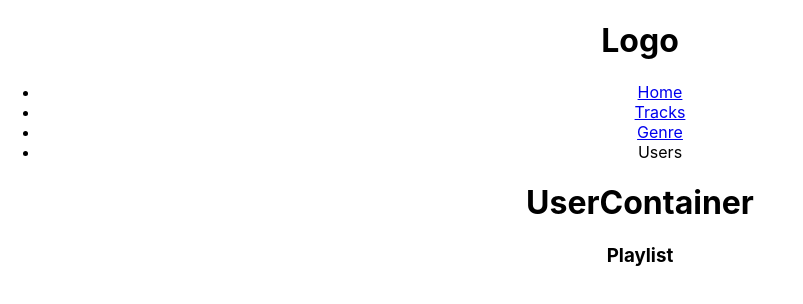
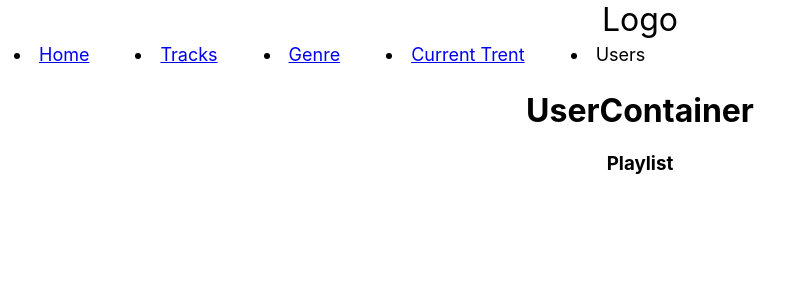
Before and after one commit to bendesousa/frontend_project_group4, a React (Create React App) app: page /playlist in a window 1280 px wide. Shown: the top 304 px of the page, without its empty margins (0-803 px from the left). Built offline with nearby package versions, Linux system fonts and the light colour scheme; no server answers.

Commit message:
nav CSS added

```diff
--- a/src/App.css
+++ b/src/App.css
@@ -1,3 +1,61 @@
+/* Nav bar Styleing*/
+ /* NAVBAR STYLING STARTS */
+.navbar {
+  display: flex;
+  align-items: center;
+  justify-content: space-between;
+  padding: 20px;
+  background-color: teal;
+  color: #fff;
+ }
+ .nav-links a {
+  color: #fff;
+ }
+ /* LOGO */
+ .logo {
+  font-size: 32px;
+ }
+ /* NAVBAR MENU */
+ .menu {
+  display: flex;
+  gap: 1em;
+  font-size: 18px;
+ }
+ .menu li:hover {
+  background-color: #4c9e9e;
+  border-radius: 5px;
+  transition: 0.3s ease;
+ }
+ .menu li {
+  padding: 5px 14px;
+ }
+ /* DROPDOWN MENU */
+ .services {
+  position: relative;
+ }
+ .dropdown {
+  background-color: rgb(1, 139, 139);
+  padding: 1em 0;
+  position: absolute; /*WITH RESPECT TO PARENT*/
+  display: none;
+  border-radius: 8px;
+  top: 35px;
+ }
+ .dropdown li + li {
+  margin-top: 10px;
+ }
+ .dropdown li {
+  padding: 0.5em 1em;
+  width: 8em;
+  text-align: center;
+ }
+ .dropdown li:hover {
+  background-color: #4c9e9e;
+ }
+ .services:hover .dropdown {
+  display: block;
+ }
+
 .App {
   text-align: center;
 }
--- a/src/App.js
+++ b/src/App.js
@@ -4,10 +4,16 @@ import TrackContainer from './containers/TrackContainer';
 
 function App() {
   return (
+    <>
     <div className="App">
       <TrackContainer />
       <UserContainer/>
     </div>
+
+
+
+
+    </>
   );
 }
 
--- a/src/containers/TrackContainer.js
+++ b/src/containers/TrackContainer.js
@@ -31,22 +31,37 @@ const TrackContainer = () => {
 
     return (
         <BrowserRouter>
-            <header className='header'>
-                <h1>Logo</h1>
-                <ul>
+            <nav className='header'>
+                <div class="logo"> Logo </div>
+                <div class="menu">
                     <li><Link to='/'>Home</Link></li>
                     <li><Link to='/tracks'>Tracks</Link></li>
                     <li><Link to='/tracks/genre'>Genre</Link></li>
+
+                    <li class="current_trent">
+                        <a href="/">Current Trent</a>
+                        <ul class="dropdown">
+                            <li><a href="/">Popular Artist</a></li>
+                            <li><a href="/">Popular Album</a></li>
+                            <li><a href="/">Popular Songs</a></li>
+                        </ul>
+                    </li>
+
                     {/* <li><Link to='/playlist'>Playlist </Link></li> // Playlist by ID */}
                     <li> Users</li>
-                </ul>
+
+
+                </div>
+
+
                 <Routes>
                     <Route path ='/' element={<Home filterTracks={filterTracks} filteredTracks={filteredTracks}/>} />
                     <Route path ='/tracks' element={<TrackList tracks={tracks}/>} />
                     <Route path ='/tracks/genre' element={<GenresList />} />
                     {/* <Route path ='/playlist' element={<Contact />} /> */}
                 </Routes>
-            </header>
+            </nav>
+
         </BrowserRouter>
 
     )
```
